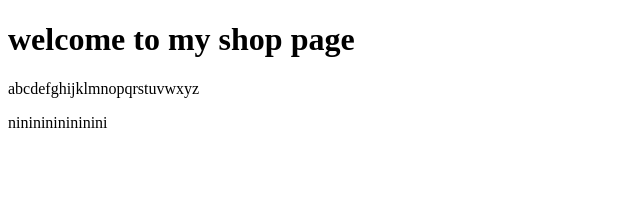
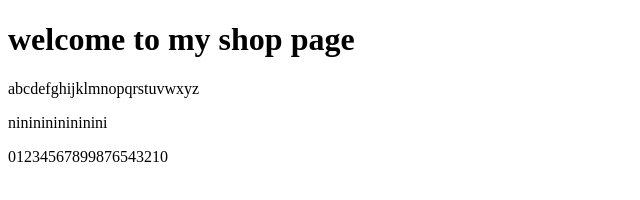
Before and after one commit to pegahub01/project, a plain HTML site: page shop.html in a window 1280 px wide. Shown: the whole page, without its empty margins (0-640 px from the left). Drawn offline with Linux system fonts and the light colour scheme.

Commit message:
change project

```diff
--- a/shop.html
+++ b/shop.html
@@ -6,5 +6,6 @@
 <h1>welcome to my shop page</h1>
 <p>abcdefghijklmnopqrstuvwxyz</p>
 <p>nininininininini</p>
+<p>01234567899876543210</p>
 </body>
 </html>
```
